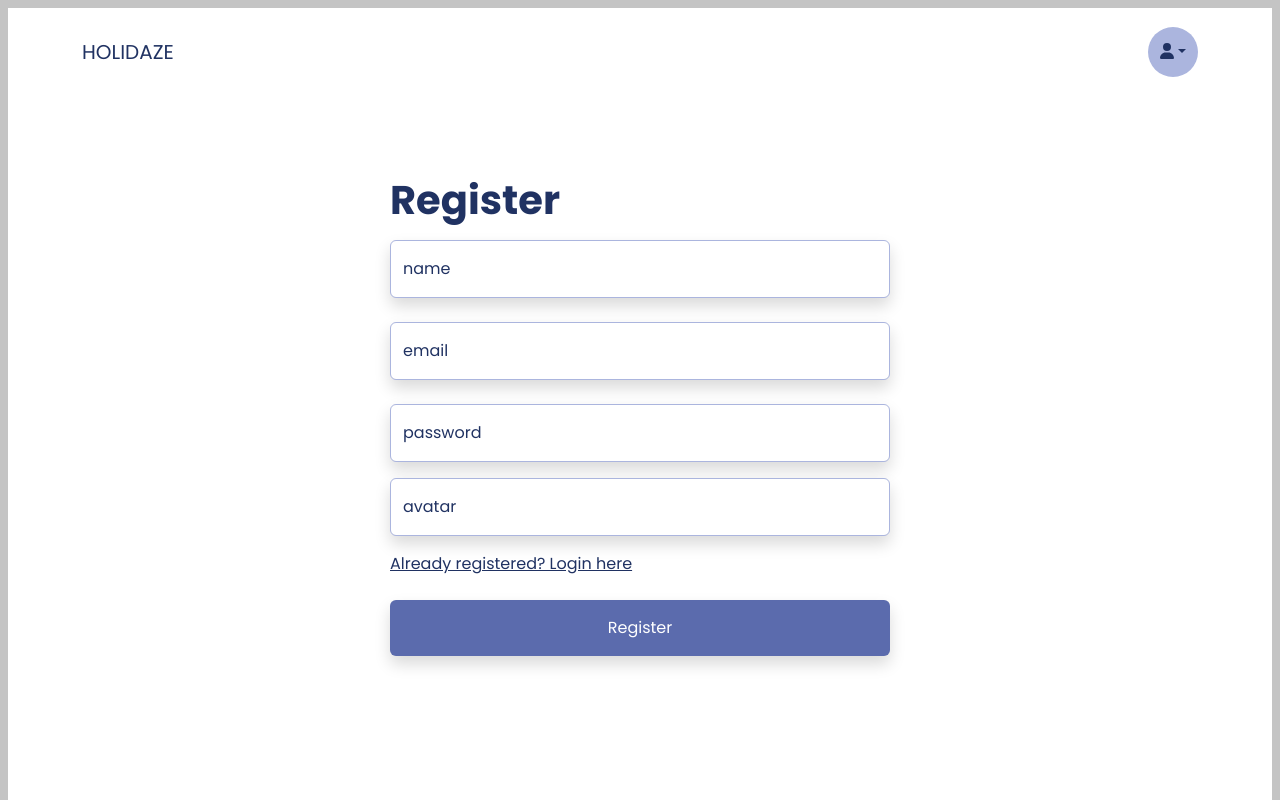
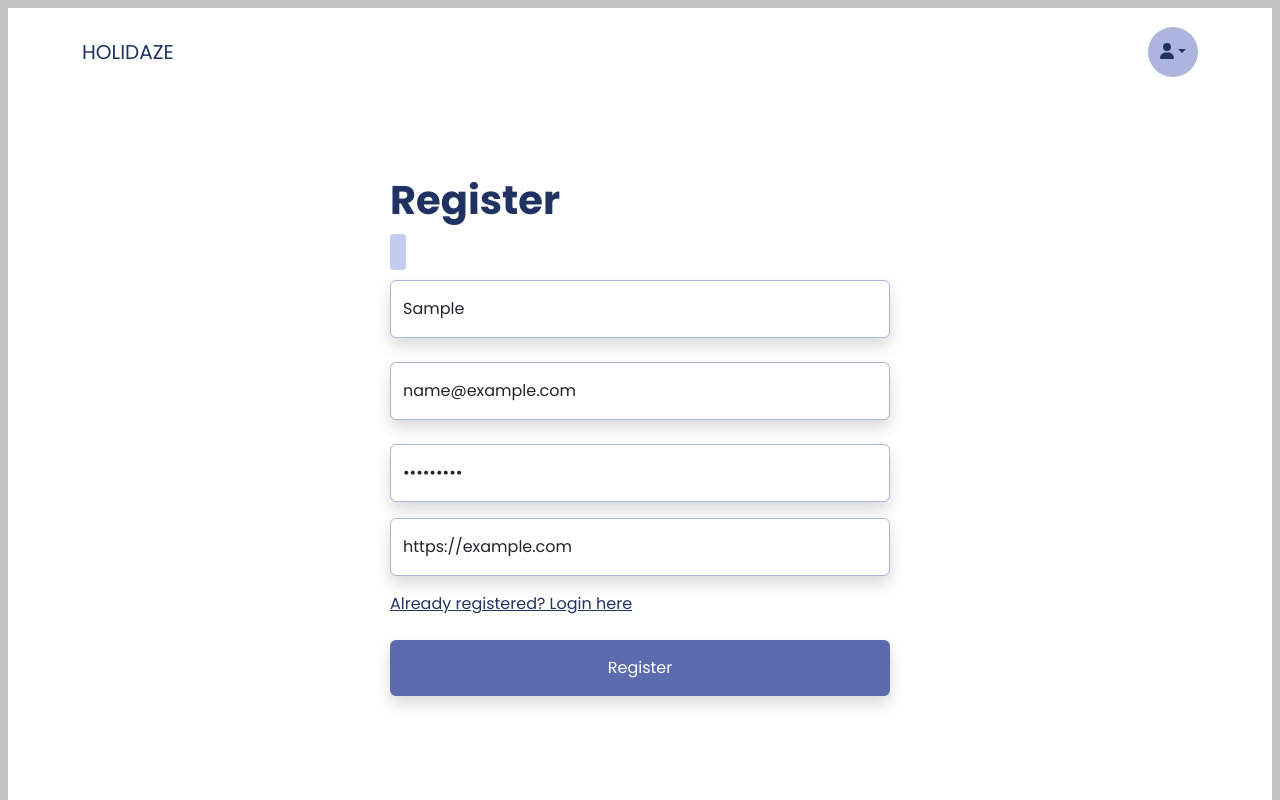
Before and after one commit to chasju/holidaze, a Next.js app in the folder app/: page /register in a window 1280 px wide. Both pictures are taken after typing "Sample", "name@example.com", "Sample123", "https://example.com" into the empty fields and a click on the button "Register". Shown: the top 800 px of the page. Built offline with nearby package versions, Linux system fonts and the light colour scheme; no server answers.

Commit message:
Adding error message

```diff
--- a/app/src/hooks/auth/register.js
+++ b/app/src/hooks/auth/register.js
@@ -1,7 +1,7 @@
 import { BASE_URL } from "@/utils/baseUrl";
 import axios from "axios";
 
-const registerData = async ({ fullName, email, password, avatar }) => {
+const registerUser = async ({ fullName, email, password, avatar }, handleShow, handleFail) => {
   try {
     const response = await axios.post(
       `${BASE_URL}/auth/register`,
@@ -19,12 +19,15 @@ const registerData = async ({ fullName, email, password, avatar }) => {
       }
     );
 
-    console.log("Insert success message here");
+    // Opening register success modal
+    handleShow();
 
     return response;
   } catch (error) {
-    console.log(error);
+    const message = error?.response?.data?.errors?.[0]?.message;
+    // Sending error message
+    handleFail(message);
   }
 };
 
-export default registerData;
+export default registerUser;
--- a/app/src/pages/register/index.jsx
+++ b/app/src/pages/register/index.jsx
@@ -1,9 +1,10 @@
-import { Button, Container, Form } from "react-bootstrap";
+import { Button, Container, Form, Modal } from "react-bootstrap";
 import { useForm } from "react-hook-form";
 import { yupResolver } from "@hookform/resolvers/yup";
 import * as yup from "yup";
 import Link from "next/link";
-import registerData from "@/hooks/auth/register";
+import registerUser from "@/hooks/auth/register";
+import { useState } from "react";
 
 const schema = yup.object({
   fullName: yup.string().required("Please provide your full name.").min(3, "Name is too short - must be minimum 3 characters."),
@@ -22,9 +23,27 @@ export default function registerPage() {
     resolver: yupResolver(schema),
   });
 
+  // Success message
+  const [show, setShow] = useState(false);
+
+  const handleClose = () => {
+    reset();
+    setShow(false);
+  };
+
+  const handleShow = () => setShow(true);
+
+  // Fail message
+  const [registerFail, setRegisterFail] = useState(false);
+  const [failMessage, setFailMessage] = useState("");
+
+  const handleFail = (message) => {
+    setRegisterFail(true);
+    setFailMessage(message);
+  };
+
   function onSubmit(data) {
-    registerData(data);
-    reset();
+    registerUser(data, handleShow, handleFail);
   }
 
   return (
@@ -32,6 +51,11 @@ export default function registerPage() {
       <Container className="mt-5 pt-5">
         <Form onSubmit={handleSubmit(onSubmit)} className="m-auto" style={{ maxWidth: 500 }}>
           <h1 className="text-primary fw-bold mb-3">Register</h1>
+          {registerFail && (
+            <Form.Group className="mb-3">
+              <Form.Text className="fw-semibold text-primary bg-lighter p-2 rounded-1">{failMessage}</Form.Text>
+            </Form.Group>
+          )}
           <Form.Group className="mb-4" controlId="formBasicName">
             <Form.Label visuallyHidden>Name</Form.Label>
             <Form.Control {...register("fullName")} type="text" placeholder="name" className="border-light shadow py-3" />
@@ -58,6 +82,14 @@ export default function registerPage() {
           <Button variant="primary" type="submit" className="w-100 bg-secondary py-3 mt-4 border-0 shadow">
             Register
           </Button>
+          <Modal show={show} onHide={handleClose}>
+            <Modal.Body className="rounded-top text-center text-primary fw-bold fs-3 p-5">Your account has been created!</Modal.Body>
+            <div className=" rounded-bottom d-flex justify-content-center pb-5">
+              <Button variant="secondary" href="/login">
+                Login in here
+              </Button>
+            </div>
+          </Modal>
         </Form>
       </Container>
     </div>
```
